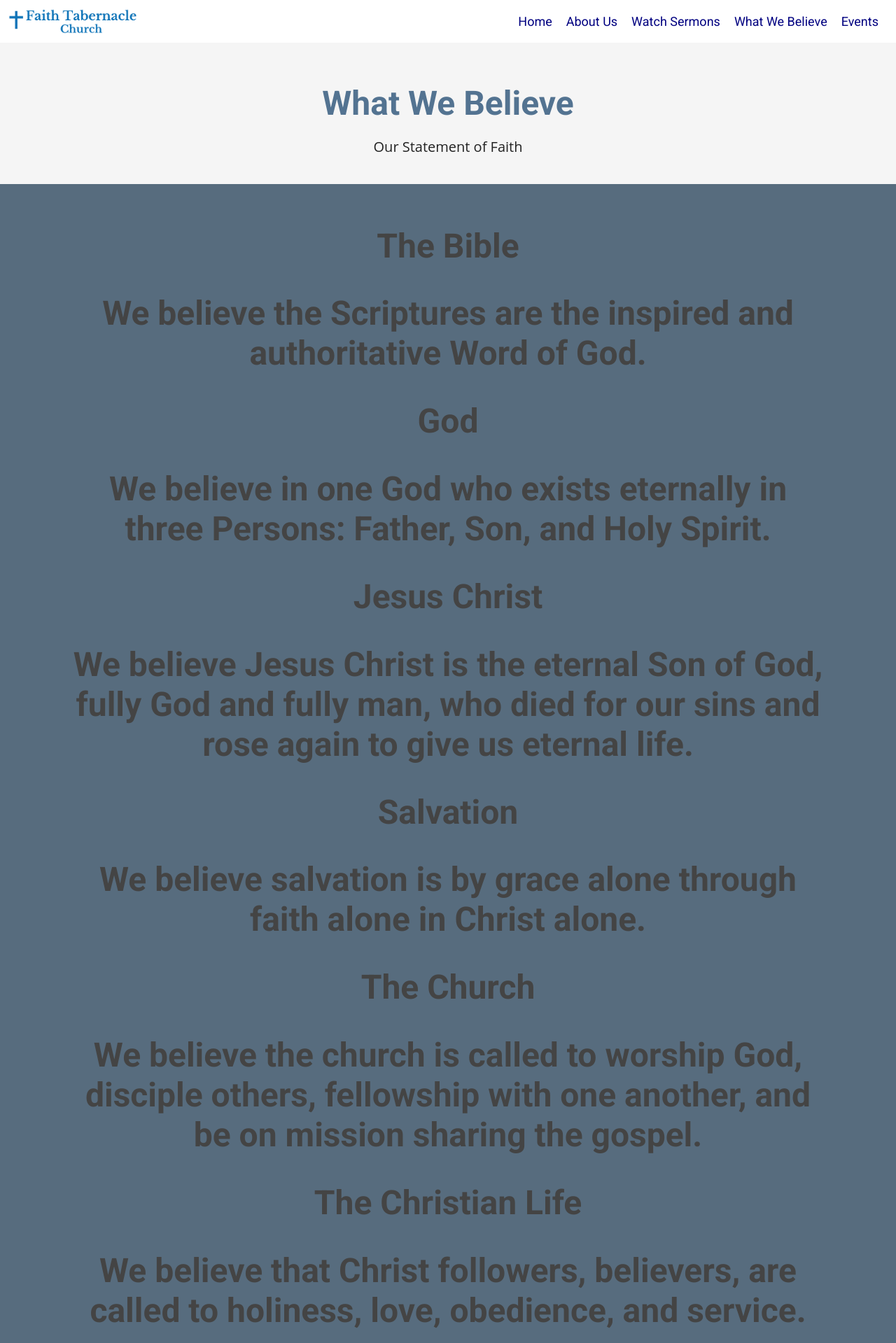
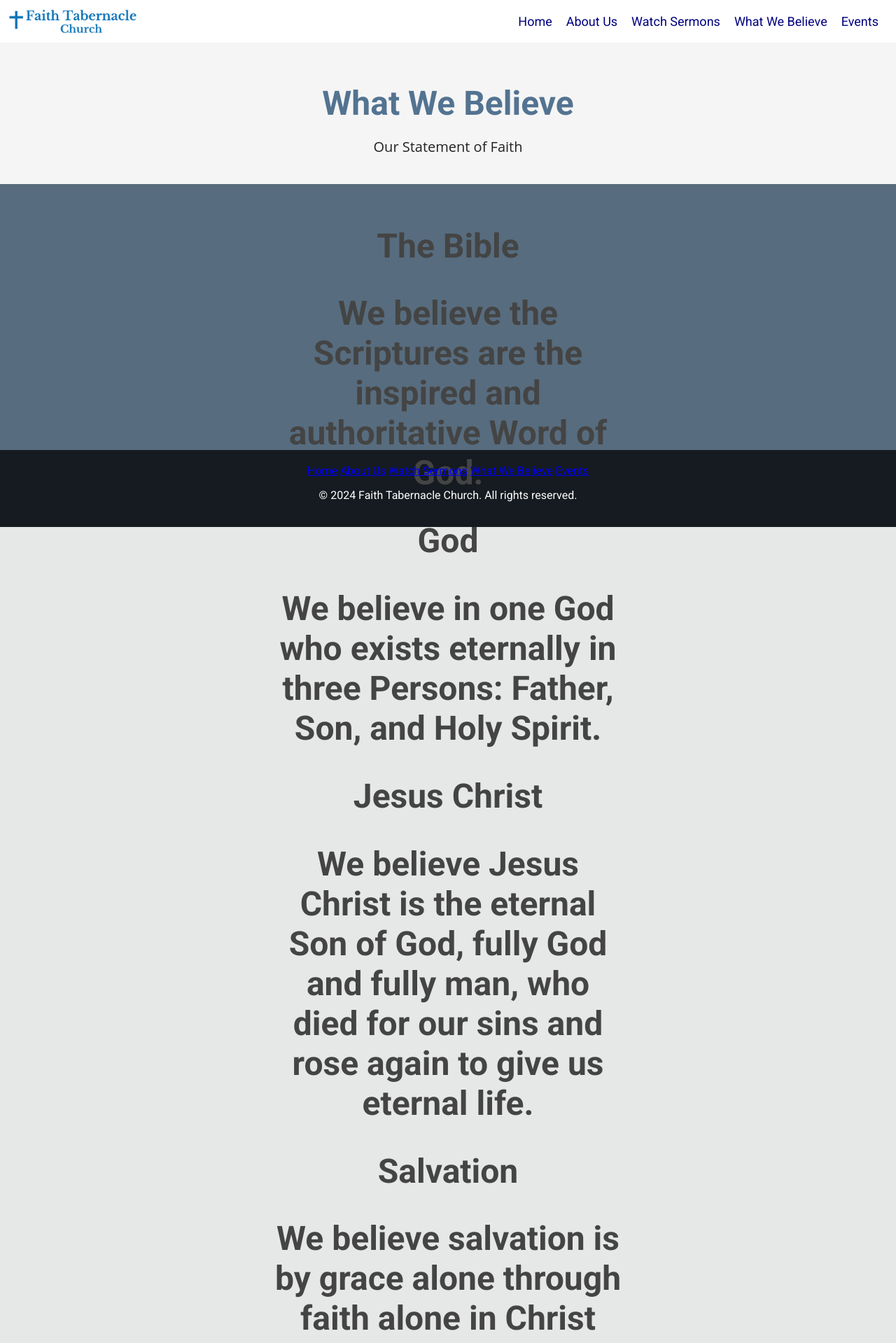
Before and after one commit to nwmdesign/faithtabliberal, a Jekyll site: the page built from beliefs.md, in a window 1280 px wide. Shown: the top 1919 px of the page at 70% size. Built offline with Jekyll 4.4.1, drawn with Linux system fonts in a browser that asks for light colours.

Commit message:
Enhance grey section with a text box for content
Added a text box to the grey section for content display.

```diff
--- a/_layouts/page.html
+++ b/_layouts/page.html
@@ -10,6 +10,8 @@
 </section>
 <section class="grey-section">
         <div class="container">
+                <div class="grey-section-text-box">
                 {{ content }}
+                </div>
         </div>
 </section>
```
